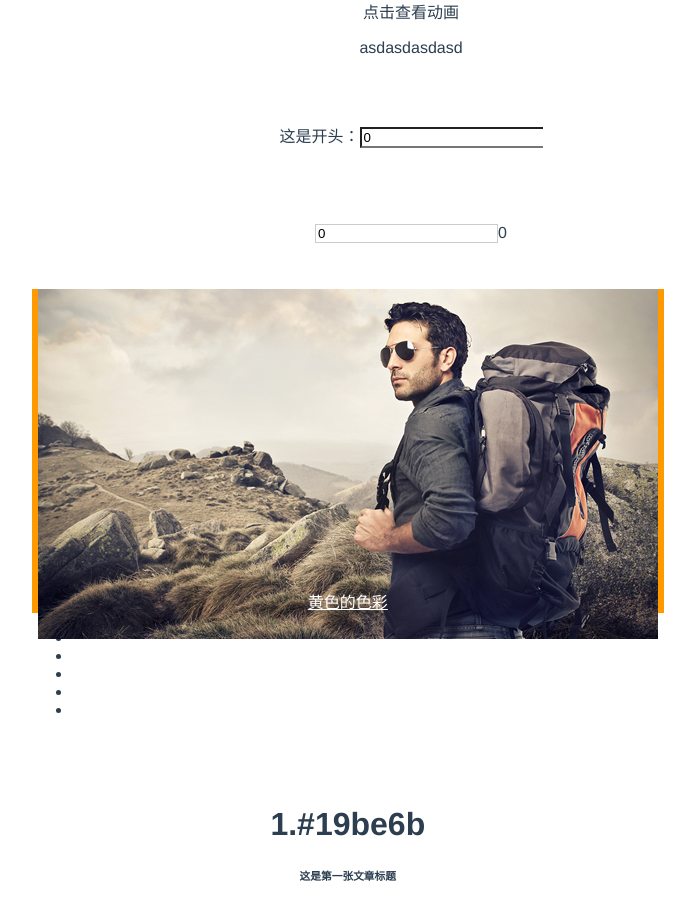
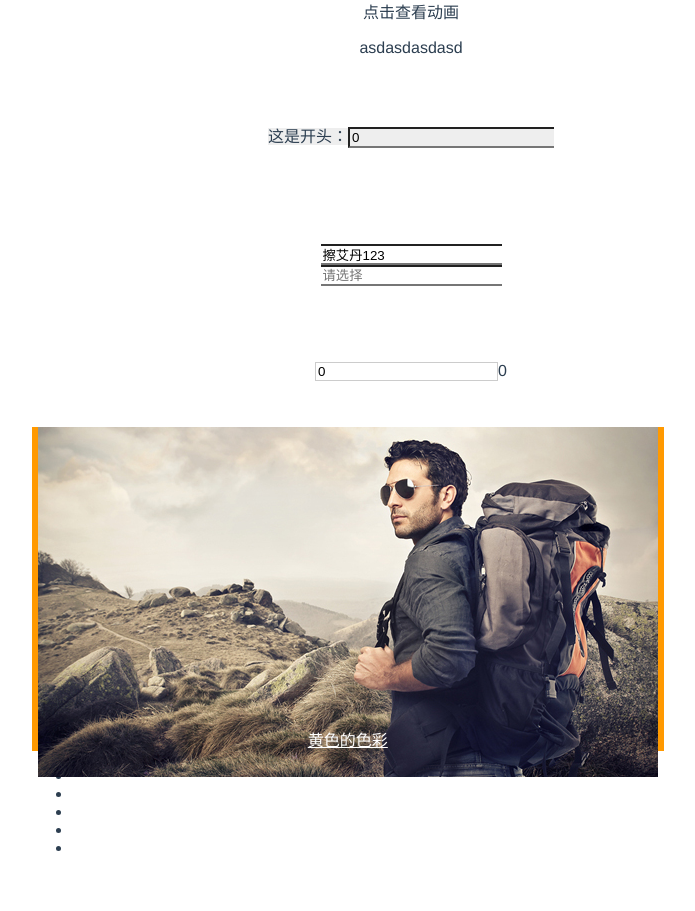
Before and after one commit to libwiki/ws-vue, a Vue app: page /#/ in a window 1280 px wide. Shown: the part 940-1851 px from the top of the page, without its empty margins (229-924 px from the left). Built offline with nearby package versions, Linux system fonts and the light colour scheme; a small style sheet from the web is missing.

Commit message:
Select 组件 加入,暂只实现该组件基础功能

```diff
--- a/src/App.vue
+++ b/src/App.vue
@@ -73,9 +73,22 @@
     </p>
 
     <p style="padding-top:50px;padding-bottom:30px;">
-      <Input v-model="number" icon="manyi" iconColor="#f00" iconBefore="manyi">这是开头：</Input>
+      <Input v-model="number" placeholder="默认值..." icon="manyi" iconColor="#f00" iconBefore="manyi" minWidth="200px" clearable readonly bgColor="#eee">这是开头：</Input>
     </p>
-
+    <p style="padding-top:50px;padding-bottom:30px;">
+      <Select placeholder="请选择" v-model="selectVal">
+        <Option value="擦艾丹123"></Option>
+        <Option value="擦艾丹"></Option>
+        <Option value="列表擦艾丹"></Option>
+      </Select>
+      <Select placeholder="请选择"  v-model="selectVal2" size="xs">
+        <Option value="1" label="这是一、二、三"></Option>
+        <Option value="2">四、五、六</Option>
+        <Option value="3"></Option>
+        <Option value="4"></Option>
+        <Option value="5"></Option>
+      </Select>
+    </p>
 
     <p style="padding-top:30px;">
       <input type="text" v-model="number" style="border:solid 1px #ccc;">{{animatedNumber}}
@@ -158,6 +171,8 @@ export default {
     return {
       show:true,
       a:{},
+      selectVal:'擦艾丹123',
+      selectVal2:'',
       number:0,
       animatedNumber:0,
       val:'aaaa',
--- a/src/components/form/index.js
+++ b/src/components/form/index.js
@@ -1,4 +1,8 @@
 import Input from './main/input'
+import Select from './main/select'
+import Option from './main/option'
 export {
 	Input,
+	Select,
+	Option,
 }
--- a/src/components/form/main/input.vue
+++ b/src/components/form/main/input.vue
@@ -1,26 +1,46 @@
 <template>
-	<span :class="classs">
-		<span :class="[prefix+'-before']" :ref="prefix+'-before'" :style="beforeStyle">
+	<span :class="classs" :style="style">
+		<span :class="[prefix+'-before']" :ref="prefix+'-before'" :style="beforeStyle" @click="beforeClick">
 			<slot>
 				<Icon :icon="iconBefore" :color="iconColor" v-if="iconBefore"></Icon>
 			</slot>
 		</span>
-		<input :class="[prefix+'-main']" type="text" autocomplete="off" :value="value" @input="input" @focus="focus" @blur="blur" :style="mainStyle">
-		<span :class="[prefix+'-after']" :ref="prefix+'-after'" :style="afterStyle">
+		<input :class="mainClass" type="text" autocomplete="off" :value="value" @input="input" @focus="focus" @blur="blur" @click="click" :placeholder="placeholder" :style="mainStyle" :readonly="readonly" :disabled="disabled" :size="inputWidth">
+		<span :class="[prefix+'-after']" :ref="prefix+'-after'" :style="afterStyle" @click="afterClick">
 			<slot name="after">
-				<Icon :icon="icon" :color="iconColor" v-if="icon"></Icon>
+				<Icon :icon="icon" :color="iconColor" v-if="icon&&!clearable"></Icon>
+				<Icon icon="cuowuguanbiquxiao" v-if="clearable" class="clearable" @click="clear"></Icon>
 			</slot>
 		</span>
 	</span>
 </template>
 <script>
+	import mixins from '@/mixins'
 	export default {
 		name:'Input',
+		mixins:[mixins],
 		props:{
 			value:[String,Number],
+			bgColor:String,
+			minWidth:String,
+			maxWidth:String,
 			iconBefore:String,
 			icon:String,
 			iconColor:String,
+			clearable:{
+				type:Boolean,
+				default:false
+			},
+			placeholder:String,
+			size:String,
+			readonly:{
+				type:Boolean,
+				default:false
+			},
+			disabled:{
+				type:Boolean,
+				default:false
+			},
 		},
 		data(){
 			return {
@@ -37,13 +57,39 @@
 			this.init();
 		},
 		computed:{
+			inputWidth(){
+				//仅当设置了最小宽度和最大宽度时input可随内容变换
+				if(!this.minWidth||!this.maxWidth)return 0;
+				if(this.value){
+					let w=this.getCharLength(this.value);
+					if(w>=18)return w;
+				}
+				return 0;
+			},
 			classs(){
 				let classs=[this.prefix];
+				if(this.readonly)classs.push('readonly')
 				if(this.active)classs.push('hover');
+				if(this.disabled)classs.push('disabled');
+				if(this.size)classs.push(this.prefix+'-'+this.size);
+				return classs;
+			},
+			style(){
+				let style={};
+				if(this.bgColor)style['background-color']=this.bgColor;
+				return style;
+			},
+			mainClass(){
+				let classs=[this.prefix+'-main'];
+				if(this.readonly)classs.push('readonly')
+				if(this.disabled)classs.push('disabled');
 				return classs;
 			},
 			mainStyle(){
 				let style={};
+				if(this.bgColor)style['background-color']=this.bgColor;
+				if(this.minWidth)style['min-width']=this.minWidth;
+				if(this.maxWidth)style['max-width']=this.maxWidth;
 				if(!this.hasBefore)style['border-left-width']='0px';
 				if(this.icon||!this.hasAfter)style['border-right-width']='0px';
 				return style;
@@ -66,6 +112,7 @@
 					hasAfter=refs[this.prefix+'-after'].innerText.length>0?true:false;
 				if(this.hasBefore!==hasBefore)this.hasBefore=hasBefore;
 				if(this.hasAfter!==hasAfter)this.hasAfter=hasAfter;
+
 			},
 			input(e){
 				this.$emit('input',e.target.value);
@@ -78,6 +125,18 @@
 				this.active=false;
 				this.$emit('blur',e);
 			},
+			clear(){
+				this.$emit('input','');
+			},
+			click(e){
+				this.$emit('click',e);
+			},
+			beforeClick(e){
+				this.$emit('beforeClick',e);
+			},
+			afterClick(e){
+				this.$emit('afterClick',e);
+			},
 		}
 	}
 </script>
--- /dev/null
+++ b/src/components/form/main/option.vue
@@ -0,0 +1,44 @@
+<template>
+	<div :class="classs" @click="select">
+		<slot>{{label?label:value}}</slot>
+	</div>
+</template>
+<script>
+	import store from '@/store'
+	export default {
+		name:'Option',
+		props:{
+			value:[Number,String],
+			label:[Number,String],
+		},
+		data(){
+			return {
+				prefix:'ws-option',
+				selected:false,
+			}
+		},
+		computed:{
+			classs(){
+				let style=[this.prefix];
+				if(this.selected)style.push('hover');
+				return style;
+			}
+		},
+		mounted(){
+			store.store.$on('ws-option-default',data=>{
+				if(this.$parent._uid===data._uid){
+					this.selected=this.value===data.value;
+				}
+			});
+		},
+		methods:{
+			select(e){
+				let val=this.value;
+				if(!this.value){
+					val=e.target.innerText;
+				}
+				store.store.$emit('ws-option-selected',{_uid:this.$parent._uid,value:val});
+			}
+		},
+	}
+</script>
--- /dev/null
+++ b/src/components/form/main/select.vue
@@ -0,0 +1,82 @@
+<template>
+	<div :class="prefix">
+		<Input :icon="dropIcon" :size="size" :value="value" @click="click" :placeholder="placeholder" bgColor="#fff" readonly></Input>
+		<div v-show="drop" :class="mainClass">
+			<slot>
+				<p class="no-data">暂无数据</p>
+			</slot>
+		</div>
+	</div>
+</template>
+<script>
+	import store from '@/store'
+	export default{
+		name:'Select',
+		props:{
+			value:String,
+			placeholder:String,
+			size:String,
+		},
+		data(){
+			return {
+				prefix:'ws-select',
+				drop:false,
+				sign:true,
+			}
+		},
+		computed:{
+			dropIcon(){
+				if(this.drop)return 'shangjiantou';
+				return 'xiajiantou';
+			},
+			mainClass(){
+				let classs=[this.prefix+'-main'];
+				if(this.size)classs.push(this.prefix+'-'+this.size);
+				return classs;
+			}
+		},
+		watch:{
+			value(val){
+				this.setDefaultValue(val);
+			}
+		},
+		mounted(){
+			this.init();
+		},
+		methods:{
+			init(){
+				this.setDefaultValue(this.value);// 初始化默认选中状态
+				//监听用户选择
+				store.store.$on('ws-option-selected',data=>{
+					if(this._uid===data._uid){
+						if(typeof data.value!=='undefine'){
+							this.$emit('input',data.value)
+						}
+						this.drop=false;
+					}
+				})
+
+				this.$el.addEventListener('click',e=>{
+					if(this.drop){
+						this.sign=false
+					}
+				})
+				window.addEventListener('click',e=>{
+					if(this.sign){
+						this.drop=false;
+					}else{
+						this.sign=true;
+					}
+				})
+			},
+			setDefaultValue(val){
+				store.store.$emit('ws-option-default',{_uid:this._uid,value:val});
+			},
+			click(e){
+				this.drop=!this.drop;
+				this.$emit('click',e);
+			},
+
+		}
+	}
+</script>
--- a/src/components/index.js
+++ b/src/components/index.js
@@ -1,5 +1,6 @@
 import 'animate.css'; // https://daneden.github.io/animate.css/
 import TWEEN from '@tweenjs/tween.js'; // https://github.com/tweenjs/tween.js/
+import store from '@/store' // 父子组件通讯数据存贮
 import * as Base from './base'
 import Icon from './icon'
 import {Button,BtnGroup} from './button'
@@ -12,6 +13,7 @@ import Tabs from './tabs'
 import {Carousel,CarouselItem} from './carousel'
 import Tooltip from './tooltip'
 import * as Form from './form'
+
 
 const components={
 	...Base,
@@ -34,7 +36,9 @@ const install=function(Vue,options={}){
         Vue.component(key, components[key]);
     })
 
-	const Messagebox=MessageBox.Instance(Vue)
+	store.Instance(Vue);// 父子组件通讯数据存贮实例初始化
+
+	const Messagebox=MessageBox.Instance(Vue);
     Vue.prototype.TWEEN=TWEEN;
     Vue.prototype.$modal=Modal.Instance(Vue);
     Vue.prototype.$msg=Message.Instance(Vue).setMsg;
--- a/src/components/tag/tag.vue
+++ b/src/components/tag/tag.vue
@@ -6,7 +6,7 @@
 	</span>
 </template>
 <script>
-	import mixins from '../../mixins'
+	import mixins from '@/mixins'
 	export default{
 		name:'Tag',
 		mixins:[mixins],
--- a/src/css/_common.scss
+++ b/src/css/_common.scss
@@ -13,6 +13,14 @@ textarea,input,button{outline: none;border-width: 0px;}
   	-webkit-font-smoothing: antialiased;
   	-moz-osx-font-smoothing: grayscale;
 }
+.readonly{
+	cursor: pointer;
+}
+.disabled{
+	cursor: not-allowed;
+	background-color: $bg-color;
+}
+
 @mixin no-wrap{overflow: hidden;text-overflow: ellipsis;white-space: nowrap;}
 @mixin no-select{user-select:none;}
 @mixin m-x5{margin-left: 5px;margin-right: 5px;}
@@ -27,3 +35,29 @@ textarea,input,button{outline: none;border-width: 0px;}
 @mixin tag-lg{padding: 10px 15px;}
 @mixin tag-sm{padding: 5px 10px;}
 @mixin tag-xs{padding: 3px 8px;}
+//暂无数据
+.no-data{
+	text-align: center;
+	line-height: 30px;
+	color: $bg-color8;
+	cursor: default;
+	@include no-select;
+}
+/*滚动条*/
+::-webkit-scrollbar{
+	border-radius: 10px;
+    width: 13px;
+    height: 13px;
+    background-color: $bg-color4;
+}
+::-webkit-scrollbar-thumb{
+    border-radius: 10px;
+    background-color: $bg-color7;
+}
+/*IE*/
+body{
+	scrollbar-face-color: $bg-color7; /*立体滚动条的颜色*/
+	scrollbar-track-color: $bg-color4; /*立体滚动条背景颜色*/
+    scrollbar-arrow-color: $bg-color7; /*三角箭头的颜色*/
+    scrollbar-shadow-color: $bg-color7; /*立体滚动条阴影的颜色*/
+}
--- a/src/css/main/_form.scss
+++ b/src/css/main/_form.scss
@@ -4,25 +4,33 @@
 	height: auto;
 	box-shadow: 0 0 0 1px $bg-color5;
 	border-radius: 3px;
-	&:hover{
+	&:not(.disabled):hover{
 		box-shadow: 0 0 0 1px $bg-color7;
 	}
-	&.hover{
+	&:not(.disabled).hover{
 		box-shadow: 0 0 1px 1px $bg-info;
 	}
 	.ws-input-before,.ws-input-after{
 		float: left;
 		height: 30px;
 		line-height: 30px;
-		padding-left: 5px;
-		padding-right: 5px;
+		padding:0 5px;
 		color: $bg-color9;
 		cursor: default;
 		i{
-			color: $bg-color9;
+			color: $bg-color8;
 		}
 		@include no-select;
+		.clearable{
+			cursor: pointer;
+			&:hover{
+				color: #fff;
+				background-color: $bg-danger;
+				border-radius: 50%;
+			}
+		}
 	}
+
 	.ws-input-main{
 		float: left;
 		padding: 0 5px;
@@ -30,5 +38,65 @@
 		border-radius: 2px;
 		border-left: solid 1px $bg-color5;
 		border-right: solid 1px $bg-color5;
+		color:$bg-color0;
+	}
+	&.ws-input-lg{
+		.ws-input-before,.ws-input-after{
+			height: 40px;
+			line-height: 40px;
+			padding:0 10px;
+		}
+		.ws-input-main{
+			line-height: 40px;
+		}
+	}
+	&.ws-input-xs{
+		.ws-input-before,.ws-input-after{
+			height: 25px;
+			line-height: 25px;
+		}
+		.ws-input-main{
+			line-height: 25px;
+		}
 	}
 }
+.ws-select{
+	display: inline-block;
+	position: relative;
+	background-color: #eee;
+	.ws-select-main{
+		z-index: 20170205;
+		display: inline-block;
+		position: absolute;
+		min-width: 100%;
+		left: 0px;
+		margin-top: 3px;
+		background-color: #fff;
+		text-align: left;
+		border: solid 1px $bg-color3;
+		box-shadow: 1px 0 2px $bg-color4;
+		border-radius: 2px;
+		@include no-wrap;
+		.ws-option{
+			line-height: 30px;
+			padding: 0 7px;
+			cursor: pointer;
+			color:$bg-color0;
+			&.hover{
+				background-color: $bg-info;
+				color: #fff;
+			}
+			&:not(.hover):hover{
+				background-color: $bg-color3;
+			}
+		}
+	}
+	.ws-select-lg .ws-option{
+		line-height: 38px;
+		padding: 0 10px;
+	}
+	.ws-select-xs .ws-option{
+		line-height: 25px;
+		padding: 0 5px;
+	}
+}
--- /dev/null
+++ b/src/store/index.js
@@ -0,0 +1,9 @@
+//父子组件通讯
+export default{
+	store:null,
+	Instance(Vue){
+		if(this.store===null){
+			this.store=new Vue;
+		}
+	},
+}
```
